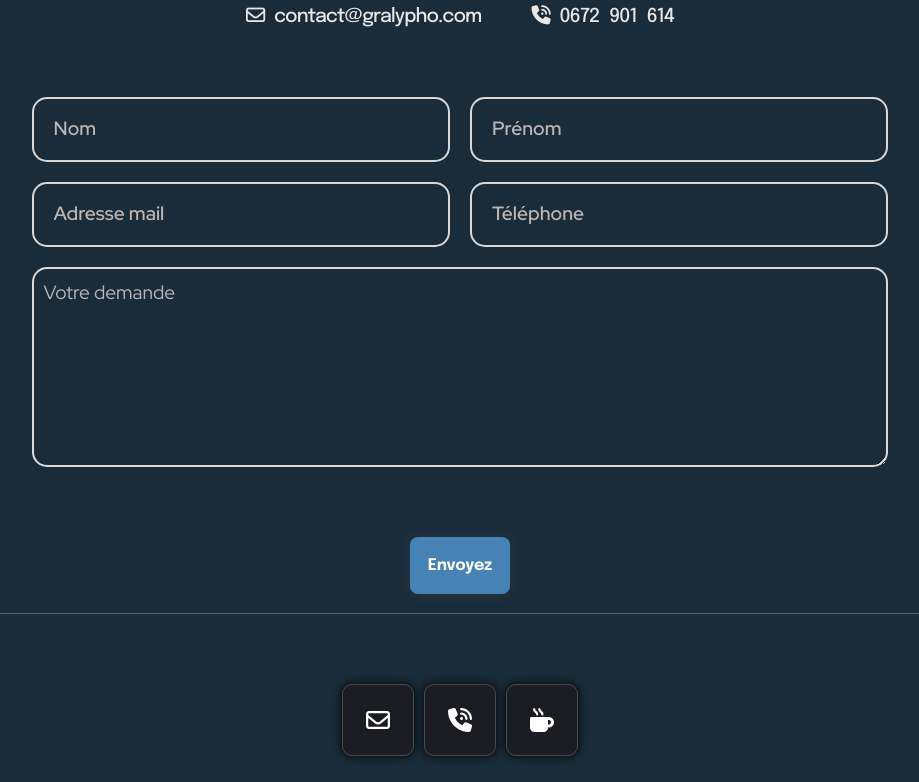
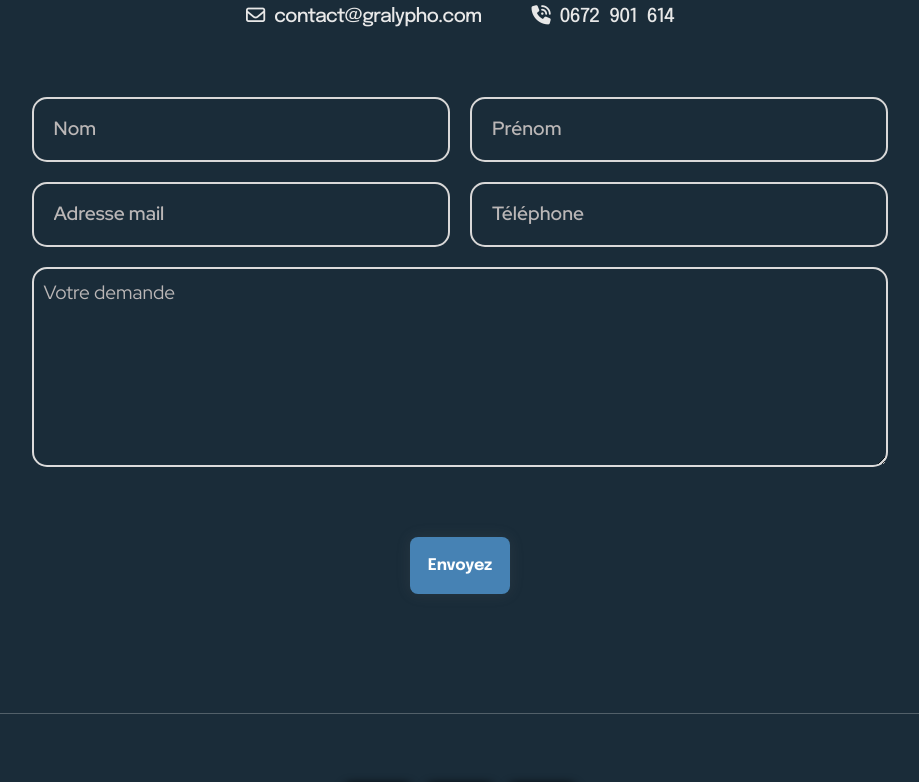
Before and after one commit to Github1234fab/gralyphoWeb, a SvelteKit app: page /Tarifs in a window 1280 px wide. Shown: the part 2649-3431 px from the top of the page, without its empty margins (180-1099 px from the left). Built offline with nearby package versions, Linux system fonts and the light colour scheme; a web font is replaced by a local one.

Commit message:
modification sok

```diff
--- a/src/Components/CardServices.svelte
+++ b/src/Components/CardServices.svelte
@@ -102,7 +102,7 @@
 		grid-row: 2;
 		font-weight: 700;
 		color: var(--primary);
-		font-size: var(--lm);
+		font-size: 2em;
 		text-align: center;
 		margin-top: 100px;
 		margin-left: 10px;
--- a/src/Components/Form.svelte
+++ b/src/Components/Form.svelte
@@ -49,10 +49,10 @@
 		width: 100%;
 		padding: 20px;
 		background-color: var(--bgHero);
-		/* background-color: rgb(37, 55, 109); */
 		justify-content: center;
 		align-items: center;
-		/* background-color: rgb(245, 243, 243); */
+
+
 	}
 	.clip-path{
 	clip-path: polygon(35% 4%, 72% 0, 83% 3%, 100% 0, 100% 100%, 50% 100%, 0 100%, 0 0, 12% 3%, 21% 0);
@@ -164,7 +164,7 @@
 		box-shadow: 0px 0px 15px 0px rgba(128, 128, 128, 0.14);
 		text-align: center;
 		margin-top: 0px;
-		margin-bottom: 0px;
+		margin-bottom: 100px;
 	}
 	.button:hover {
 		animation: bounce 0.4s ease-in-out;
--- a/src/sections/ActionSection.svelte
+++ b/src/sections/ActionSection.svelte
@@ -34,11 +34,11 @@
       </div>
       <div class="wrapper-text-cards">
         <h3>Captez</h3>
-        <p>
+        <!-- <p>
           Boostez votre visibilité en ligne et captez l'attention de vos prospects potentiels. Grâce à des stratégies
           numériques efficaces et une présence web percutante, nous mettons en avant votre entreprise là où se trouvent
           vos clients.
-        </p>
+        </p> -->
       </div>
     </div>
     <div class="card-action">
--- a/src/sections/BeneficeSection.svelte
+++ b/src/sections/BeneficeSection.svelte
@@ -53,7 +53,7 @@
 		background-repeat: no-repeat;
 		background-size: cover;
 		background-position: center;
-		clip-path: polygon(
+		 clip-path: polygon(
 			39% 2%,
 			59% 0,
 			80% 3%,
@@ -91,9 +91,7 @@
 		box-shadow: 0px 0px 20px 4px rgba(0, 0, 0, 0.74);
 
 	}
-	.clip-path {
-		clip-path: polygon(50% 0%, 63% 0, 100% 0, 100% 100%, 68% 100%, 33% 95%, 0 100%, 0 0, 18% 0);
-	}
+
 	.title {
 		font-family: 'radio canada big';
 		padding: 20px;
--- a/src/sections/ESection.svelte
+++ b/src/sections/ESection.svelte
@@ -53,7 +53,7 @@
 	];
 </script>
 
-<section class="E-section clip-path">
+<section class="E-section">
 	<div class="wrapper-text">
 		<h1>Notre proposition</h1>
 		<h2>Sites sur mesure, applications, refonte, stratégie, Seo, réseaux sociaux.</h2>
@@ -86,9 +86,6 @@
 		font-size: 16px;
 		background-color: var(--greyBg);
 		overflow: hidden;
-	}
-	.clip-path {
-		clip-path: polygon(50% 0%, 63% 0, 100% 0, 100% 100%, 68% 100%, 33% 95%, 0 100%, 0 0, 18% 0);
 	}
 
 	:global(.card-services) {
@@ -141,9 +138,7 @@
 	.E-section h3 span {
 		font-weight: 800;
 	}
-	.clip-path {
-		clip-path: polygon(50% 0%, 63% 0, 100% 0, 100% 100%, 68% 100%, 33% 95%, 0 100%, 0 0, 18% 0);
-	}
+
 
 	.wrapper-cards-services {
 		grid-column: 2/12;
--- a/src/sections/GSection.svelte
+++ b/src/sections/GSection.svelte
@@ -99,7 +99,7 @@
 	];
 </script>
 
-<section class="G-section clip-path">
+<section class="G-section ">
 	<div class="wrapper-text">
 		<h1>Nos <span>réalisations </span></h1>
 		<h2>Des Sites Web...mais pas que !</h2>
@@ -116,9 +116,7 @@
 </section>
 
 <style>
-	.clip-path {
-		clip-path: polygon(0 0, 51% 0, 100% 0, 100% 100%, 81% 96%, 71% 100%, 57% 98%, 29% 98%, 0 100%);
-	}
+
 	.G-section {
 		display: grid;
 		grid-template-columns: repeat(12, 1fr);
```
